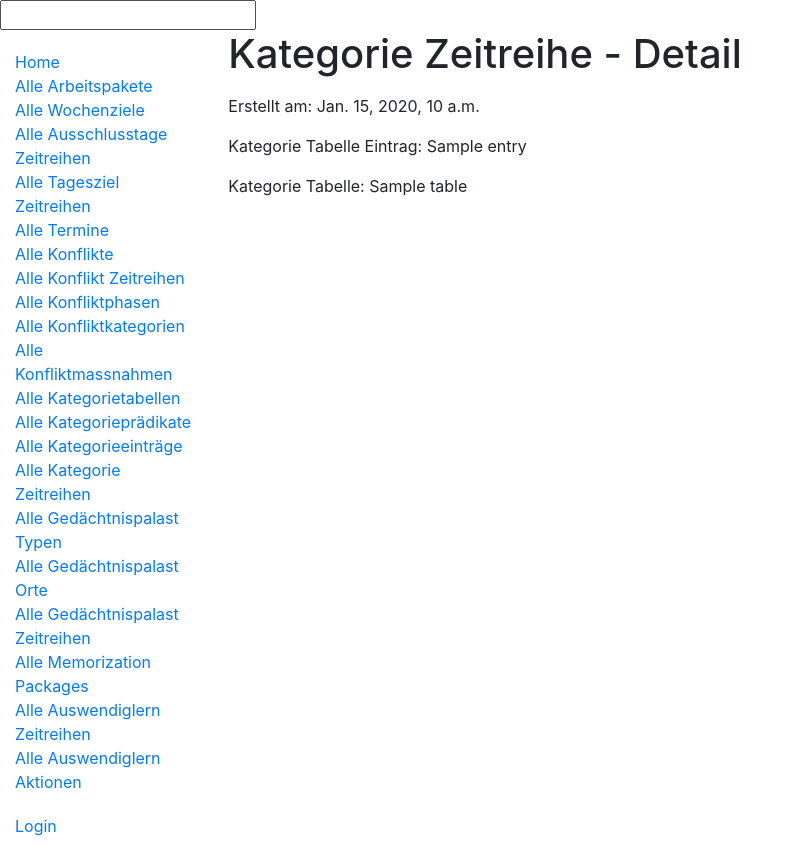
After one commit to mdn/django-locallibrary-tutorial, a Django app: page /catalog/t_category_timeseries/1 in a window 1280 px wide. The commit adds this page. Shown: the whole page, without its empty margins (0-802 px from the left). Run offline with Django 3.2, Linux system fonts and the light colour scheme; tables that the repository leaves empty hold one stand-in row (values such as "Sample post"); some libraries are stand-ins or nearby versions.

Commit message:
Kategorie Zeitreihe hinzu

```diff
--- a/catalog/models.py
+++ b/catalog/models.py
@@ -197,7 +197,7 @@ class Book(models.Model):
         verbose_name = 'T_Workpackage'
 
 
-
+#HIER WETER:
 class T_Workpackage_Actual_Duration_Timeseries(models.Model):
     t_workpackage = models.ForeignKey('Book', on_delete=models.SET_NULL, null=True)
     measurement_datetime = models.DateTimeField(null=True, blank=True)
@@ -206,18 +206,6 @@ class T_Workpackage_Actual_Duration_Timeseries(models.Model):
     class Meta:
         db_table = 't_workpackage_actual_duration_timeseries'
 
-
-
-class T_Wt_Or_Wp_Or_Infotbo_Category_Timeseries(models.Model):
-    t_week_target = models.ForeignKey('Author', on_delete=models.SET_NULL, null=True)
-    t_workpackage = models.ForeignKey('Book', on_delete=models.SET_NULL, null=True)
-    t_information_item_tobeoperationalized = models.ForeignKey('T_Information_Item_Tobeoperationalized', on_delete=models.SET_NULL, null=True)
-    t_category_table = models.ForeignKey('T_Category_Table', on_delete=models.SET_NULL, null=True)
-    t_category_table_entry = models.ForeignKey('T_Category_Table_Entry', on_delete=models.SET_NULL, null=True)
-    created_datetime = models.DateTimeField(null=True, blank=True)
-
-    class Meta:
-        db_table = 't_wt_or_wp_or_infotbo_category_timeseries'
 
 
 
@@ -390,12 +378,33 @@ class T_Category_Table_Entry(models.Model):
         return self.category_name
 
 
+class T_Category_Timeseries(models.Model):
+    t_week_target = models.ForeignKey('Author', on_delete=models.SET_NULL, null=True)
+    t_workpackage = models.ForeignKey('Book', on_delete=models.SET_NULL, null=True)
+    t_information_item_tobeoperationalized = models.ForeignKey('T_Information_Item_Tobeoperationalized', on_delete=models.SET_NULL, null=True)
+    t_conflict = models.ForeignKey('T_Conflict', on_delete=models.SET_NULL, null=True)
+    t_calendar = models.ForeignKey('T_Calendar', on_delete=models.SET_NULL, null=True)
+    t_category_table = models.ForeignKey('T_Category_Table', on_delete=models.SET_NULL, null=True)
+    t_category_table_entry = models.ForeignKey('T_Category_Table_Entry', on_delete=models.SET_NULL, null=True)
+    created_datetime = models.DateTimeField(null=True, blank=True)
+
+    class Meta:
+        ordering = ['created_datetime']
+        db_table = 't_category_timeseries'
+
+    def get_absolute_url(self):
+        """Returns the url to access a particular t_category_timeseries instance."""
+        return reverse('t_category_timeseries-detail', args=[str(self.id)])
+
+    def __str__(self):
+        """String for representing the Model object."""
+        return self.created_datetime
+
 
 class T_Calendar(models.Model):
     t_workpackage = models.ForeignKey('Book', related_name = 'Book_Related_Name', on_delete=models.SET_NULL, null=True)
     t_memorization_package_memory_palace_or_cards_technique_fk4 = models.ForeignKey('T_Memorization_Package_Memory_Palace_Or_Cards_Technique', on_delete=models.SET_NULL, null=True)
     t_memory_palace_type_location_daytime = models.ForeignKey('T_Memory_Palace_Type_Location_Daytime', on_delete=models.SET_NULL, null=True)
-    t_category_table_entry = models.ForeignKey('T_Category_Table_Entry', on_delete=models.SET_NULL, null=True)  #t_client_id = Konfliktpartner
     t_conflict = models.ForeignKey('T_Conflict', on_delete=models.SET_NULL, null=True)
     created_datetime = models.DateTimeField(null=True, blank=True)
     updated_datetime = models.DateTimeField(null=True, blank=True)
--- a/catalog/templates/base_generic.html
+++ b/catalog/templates/base_generic.html
@@ -50,6 +50,7 @@
     <li><a href="{% url 't_category_tables' %}">Alle Kategorietabellen</a></li>
     <li><a href="{% url 't_category_table_predicates_asverb' %}">Alle Kategorieprädikate</a></li>
     <li><a href="{% url 't_category_table_entries' %}">Alle Kategorieeinträge</a></li>
+    <li><a href="{% url 't_categorys_timeseries' %}">Alle Kategorie Zeitreihen</a></li>
     <li><a href="{% url 't_memory_palaces_type' %}">Alle Gedächtnispalast Typen</a></li>
     <li><a href="{% url 't_memory_palaces_type_location' %}">Alle Gedächtnispalast Orte</a></li>
     <li><a href="{% url 't_memory_palaces_type_location_packageassignment_timeseries' %}">Alle Gedächtnispalast Zeitreihen</a></li>
--- /dev/null
+++ b/catalog/templates/catalog/t_category_timeseries_detail.html
@@ -0,0 +1,14 @@
+{% extends "base_generic.html" %}
+
+{% block content %}
+
+{% load app_filters %}
+<h1>Kategorie Zeitreihe - Detail</h1>
+<p></p>
+<p> Erstellt am: {{t_category_timeseries.created_datetime}} </p>
+<p> Kategorie Tabelle Eintrag: {{t_category_timeseries.t_category_table_entry}} </p>
+<p> Kategorie Tabelle: {{t_category_timeseries.t_category_table}} </p>
+
+</div>
+
+{% endblock %}
--- a/catalog/urls.py
+++ b/catalog/urls.py
@@ -34,6 +34,8 @@ urlpatterns = [
     path('t_category_table_entry/<int:pk>', views.T_Category_Table_EntryDetailView.as_view(), name='t_category_table_entry-detail'),
     path('t_category_table_predicates_asverb/', views.T_Category_Table_Predicate_AsverbListView.as_view(), name='t_category_table_predicates_asverb'),
     path('t_category_table_predicate_asverb/<int:pk>', views.T_Category_Table_Predicate_AsverbDetailView.as_view(), name='t_category_table_predicate_asverb-detail'),
+    path('t_categorys_timeseries/', views.T_Category_TimeseriesListView.as_view(), name='t_categorys_timeseries'),
+    path('t_category_timeseries/<int:pk>', views.T_Category_TimeseriesDetailView.as_view(), name='t_category_timeseries-detail'),
     path('t_memorization_package_memory_palace_or_cards_technique/', views.T_Memorization_Package_Memory_Palace_Or_Cards_TechniqueListView.as_view(), name='t_memorization_packages_memory_palace_or_cards_technique'),
     path('t_memorization_package_memory_palace_or_cards_technique/<int:pk>', views.T_Memorization_Package_Memory_Palace_Or_Cards_TechniqueDetailView.as_view(), name='t_memorization_package_memory_palace_or_cards_technique-detail'),
     path('t_memory_palace_type/', views.T_Memory_Palace_TypeListView.as_view(), name='t_memory_palaces_type'),
--- a/catalog/views.py
+++ b/catalog/views.py
@@ -2,7 +2,7 @@ from django.shortcuts import render
 
 # Create your views here.
 
-from .models import Book, Author, T_Wt_Is_Excluded_From_Dt_Mp_Assignment_On_Weekday_Timeseries, T_Day_Target_Sequence_Timeseries, BookInstance, Genre, T_Calendar, T_Conflict, T_Ausatemmuskulatur_Isnot_Entspannt_Dueto_Strategyrefinemt, T_Ausatemmuskulatur_Strategyrefinement_Conflict_Phase, T_Conflict_Strategy_Category, T_Conflict_Strategy_Category_Measure, T_Information_Item_Tobeoperationalized, T_Category_Table, T_Category_Table_Predicate_Asverb, T_Category_Table_Entry, T_Memorization_Package_Memory_Palace_Or_Cards_Technique, T_Memory_Palace_Type, T_Memory_Palace_Type_Location, T_Memory_Palace_Type_Location_Packageassignment_Timeseries, T_Memory_Palace_Type_Location_Number, T_Memory_Palace_Type_Location_Daytime, T_Memory_Palace_Or_Cards_Memorization_Timeseries, T_Memory_Palace_Or_Cards_Memorization_Timeseries_Action
+from .models import Book, Author, T_Wt_Is_Excluded_From_Dt_Mp_Assignment_On_Weekday_Timeseries, T_Day_Target_Sequence_Timeseries, BookInstance, Genre, T_Calendar, T_Conflict, T_Ausatemmuskulatur_Isnot_Entspannt_Dueto_Strategyrefinemt, T_Ausatemmuskulatur_Strategyrefinement_Conflict_Phase, T_Conflict_Strategy_Category, T_Conflict_Strategy_Category_Measure, T_Information_Item_Tobeoperationalized, T_Category_Table, T_Category_Table_Predicate_Asverb, T_Category_Table_Entry, T_Category_Timeseries, T_Memorization_Package_Memory_Palace_Or_Cards_Technique, T_Memory_Palace_Type, T_Memory_Palace_Type_Location, T_Memory_Palace_Type_Location_Packageassignment_Timeseries, T_Memory_Palace_Type_Location_Number, T_Memory_Palace_Type_Location_Daytime, T_Memory_Palace_Or_Cards_Memorization_Timeseries, T_Memory_Palace_Or_Cards_Memorization_Timeseries_Action
 
 
 def index(request):
@@ -169,6 +169,16 @@ class T_Category_Table_Predicate_AsverbListView(generic.ListView):
 class T_Category_Table_Predicate_AsverbDetailView(generic.DetailView):
     """Generic class-based detail view for a t_category_table_predicate_asverb."""
     model = T_Category_Table_Predicate_Asverb
+
+
+class T_Category_TimeseriesListView(generic.ListView):
+    """Generic class-based view for a list of t_category_timeseries."""
+    model = T_Category_Timeseries
+    paginate_by = 10
+
+class T_Category_TimeseriesDetailView(generic.DetailView):
+    """Generic class-based detail view for a t_category_timeseries."""
+    model = T_Category_Timeseries
 
 
 class T_Memorization_Package_Memory_Palace_Or_Cards_TechniqueListView(generic.ListView):
```
Also changed, not shown: catalog/templates/catalog/t_category_timeseries_list.html (added, +20 -0 lines), catalog/migrations/0140_remove_t_calendar_t_category_table_entry.py (added), catalog/migrations/0141_auto_20201126_1117.py (added), catalog/migrations/0142_t_category_timeseries.py (added).
